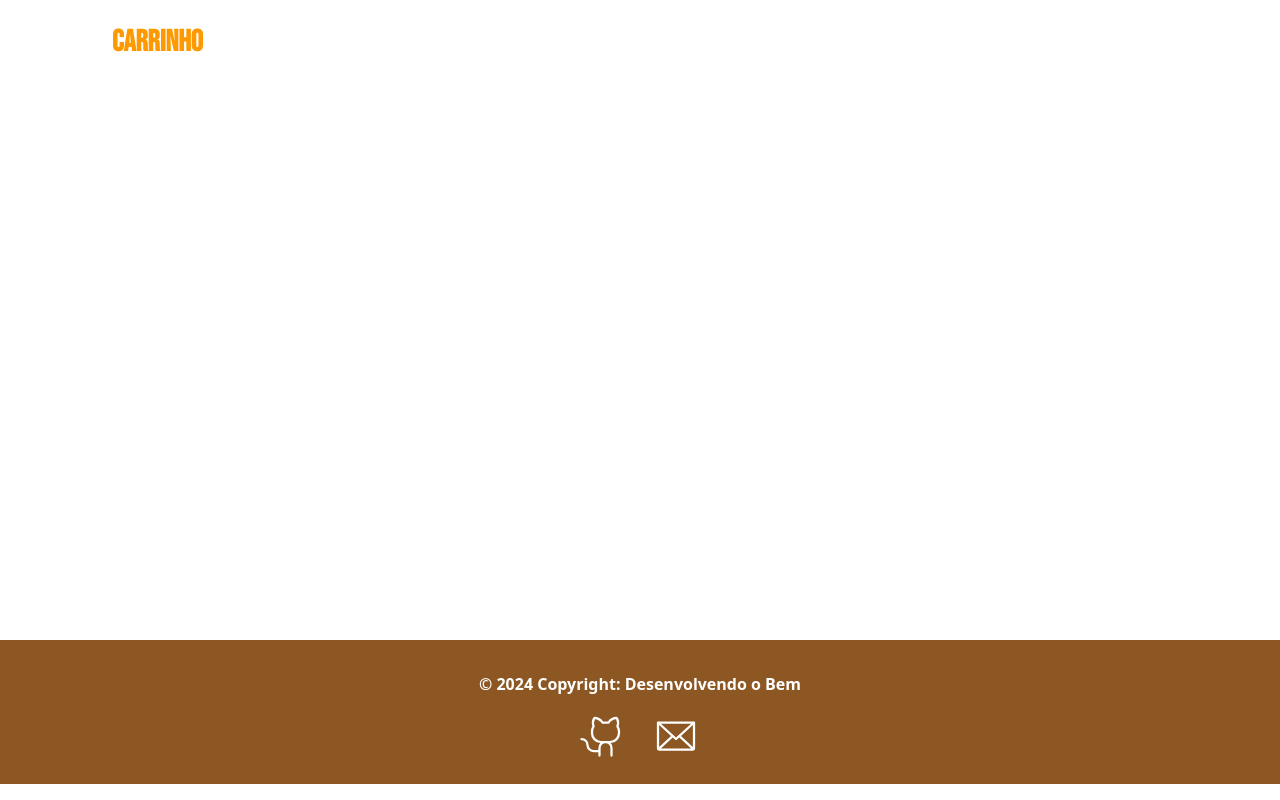
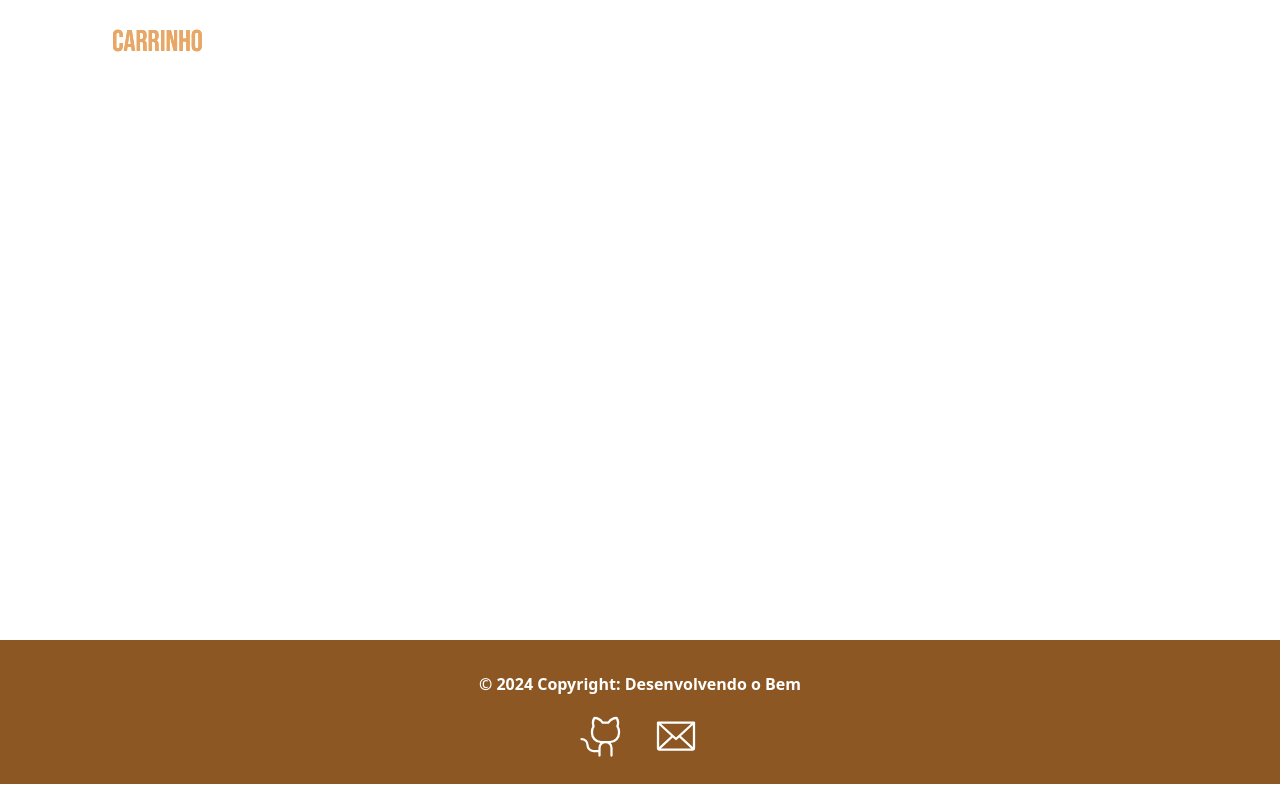
Before and after one commit to projetodob/dob-frontend, a React (Vite) app: page /carrinho in a window 1280 px wide. Built offline with nearby package versions, Linux system fonts and the light colour scheme.

Commit message:
alterações no carrinho

```diff
--- a/src/components/carrinho/CardCarrinho.tsx
+++ b/src/components/carrinho/CardCarrinho.tsx
@@ -56,7 +56,7 @@ function CardCarrinho({ produto }) {
                                     </span>
                                 </div>
                                 <div className="flex items-center space-x-4">
-                                    <p className="text-sm">R$ {produto.preco}</p>
+                                    <p className="text-sm">R$ {produto.preco.toFixed(2)}</p>
                                     <svg onClick={() => handleClickRemover(produto.id)} xmlns="http://www.w3.org/2000/svg" fill="none" viewBox="0 0 24 24" stroke-width="1.5" stroke="currentColor" className="h-5 w-5 cursor-pointer duration-150 hover:text-red-500">
                                         <path stroke-linecap="round" stroke-linejoin="round" d="M6 18L18 6M6 6l12 12" />
                                     </svg>
--- a/src/components/carrinho/Carrinho.tsx
+++ b/src/components/carrinho/Carrinho.tsx
@@ -8,7 +8,7 @@ function Carrinho() {
 
     return (
         <div className="pt-6">
-            <h1 className="mb-5 ml-28 text-3xl font-bold">CARRINHO</h1>
+            <h1 className="mb-5 ml-28 text-3xl font-medium text-laranja">CARRINHO</h1>
             {carrinho.map((produto) => (
                 <CardCarrinho key={produto.id} produto={produto} />
             ))}
```
